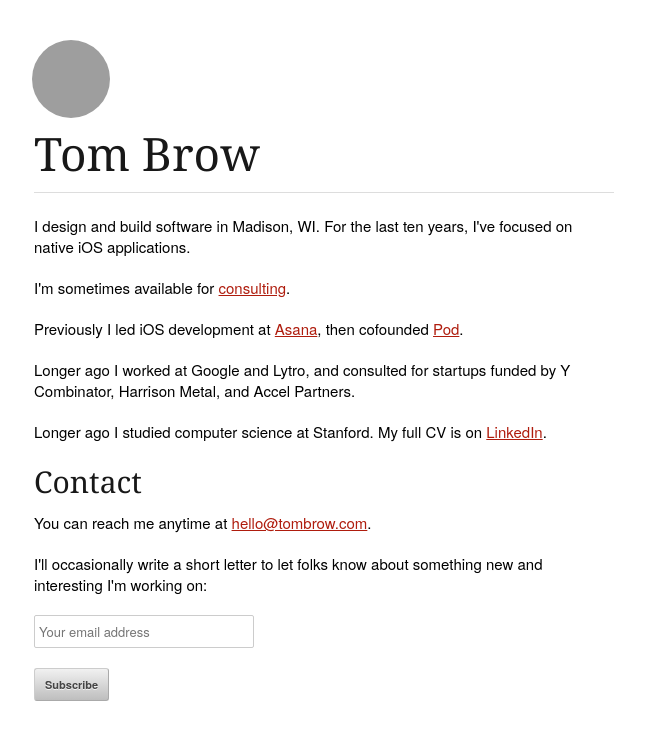
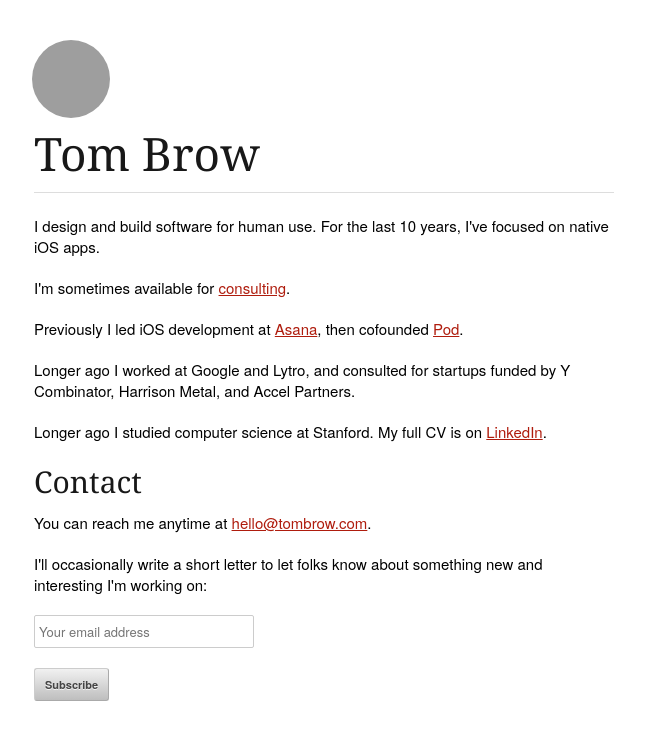
Before and after one commit to brow/rebeccabutler.org, a Jekyll site: the page built from index.html, in a window 1280 px wide, cut to the strip 0-740 px from the top of the page. Shown: the whole strip, without its empty margins (306-951 px from the left). Built offline with Jekyll 4.4.1, drawn with Linux system fonts in a browser that asks for light colours; grey boxes are pictures that could not be loaded.

Commit message:
copy tweaks

```diff
--- a/index.html
+++ b/index.html
@@ -11,7 +11,7 @@ description: I design and build software with a focus on native iOS applications
     <hr />
   </div>
   <div class="ten columns push by-three">
-    <p>I design and build software in Madison, WI. For the last ten years, I've focused on native iOS applications.</p>
+    <p>I design and build software for human use. For the last 10 years, I've focused on native iOS apps.</p>
 
     <p>I'm sometimes available for <a href="consulting">consulting</a>.</p>
 
```
